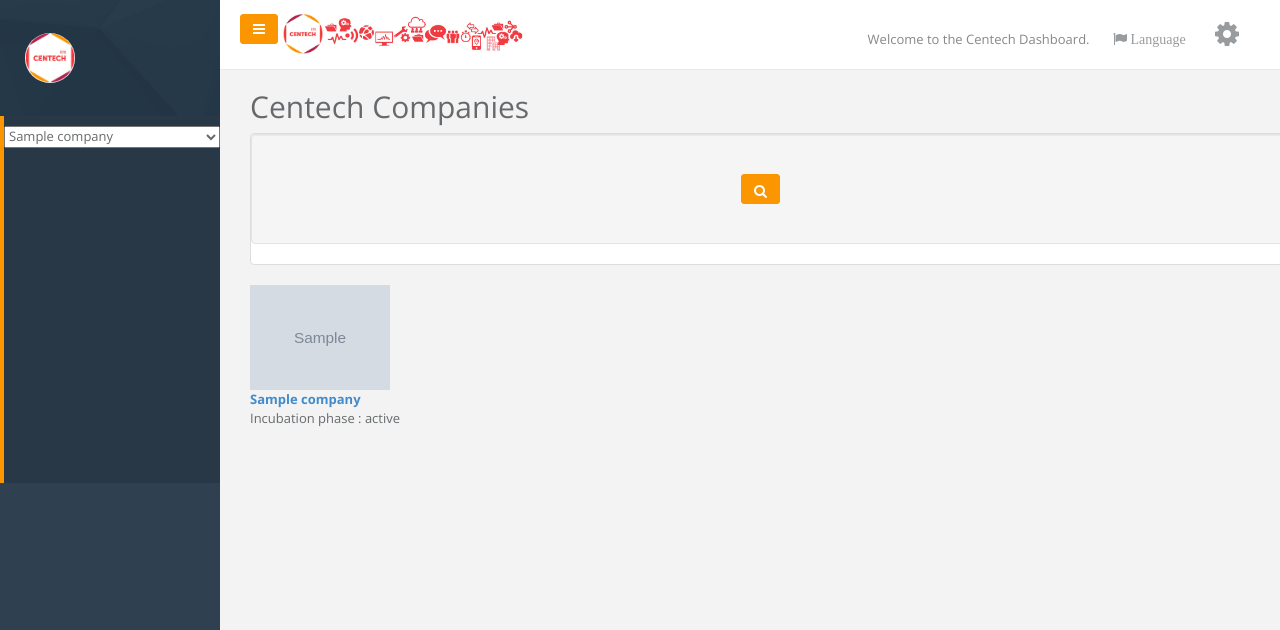
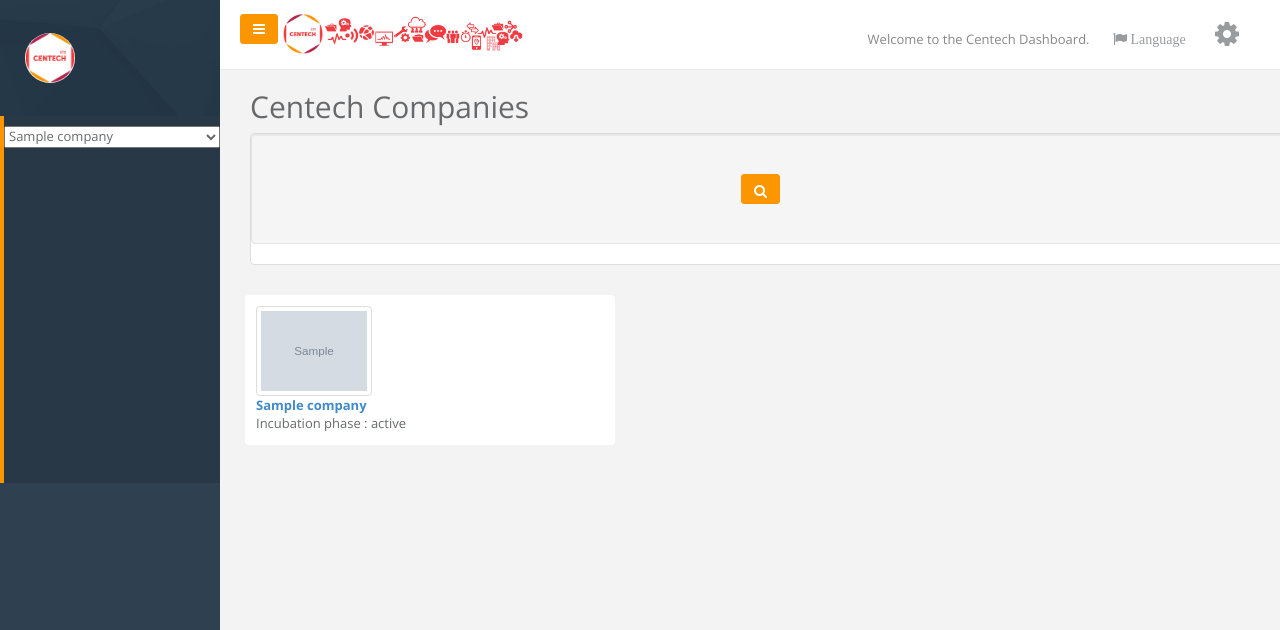
Before and after one commit to CentechMTL/TableauDeBord, a Django app: template app/company/templates/company/index.html in a window 1280 px wide. Shown: the top 630 px of the page. Run offline with Django 3.2, Linux system fonts and the light colour scheme; the template is opened without the code that fills it: most values are stand-ins (such as "Sample title", 1, 10 or a date in 2020); grey boxes marked "Sample" are stand-in pictures; parts of the project's set-up code (start-up, migrations or seed data) failed here and were passed over; some libraries are stand-ins or nearby versions.

Commit message:
refactor design of company index

```diff
--- a/app/company/templates/company/index.html
+++ b/app/company/templates/company/index.html
@@ -23,24 +23,23 @@
             </form>
         </div>
     </div>
+
     {% if filter %}
     <div class="row">
     {% for company in filter %}
-        <div class="col-md-4" style="height: 150px;">
+        <div class="col-md-4" style="padding: 10px;">
+            <div class="panel" style="height: 150px; padding: 10px;">
                 <a href="{% url 'company:detail' company.id %}">
                 {% if company.logo != "" %}
-            <img src="/media/{{ company.logo }}" style="height:70%; max-width: 100%;"/><br>
+                    <img src="/media/{{ company.logo }}" class="thumbnail" style="margin-bottom: 0px; height:70%; max-width: 100%;"/>
                 {% else %}
-            <img src="/media/logo/default.jpg" style="height:70%; max-width: 100%;"/><br>
+                    <img src="/media/logo/default.jpg"  class="thumbnail" style="margin-bottom: 0px; height:70%; max-width: 100%;"/>
                 {% endif %}
                 <strong>{{ company.name }}</strong>
                 </a>
                 <br>{% trans "Incubation phase" %} : {{ company.companyStatus }}<br>
             </div>
-        {% if forloop.counter|divisibleby:3 %}
         </div>
-            <div class="row" style="margin-bottom: 30px;">
-        {%endif%}
     {% endfor %}
         </div>
     {% else %}
```
Lines whose indentation alone changed are shown as unchanged.
